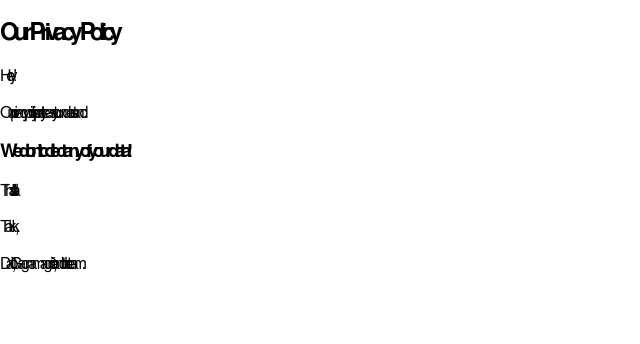
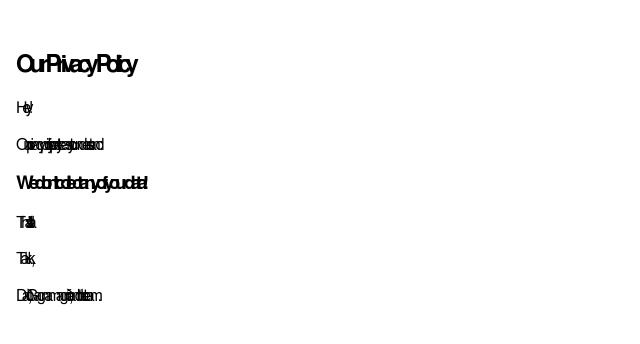
Before and after one commit to combatdave/combatdave.github.io, a plain HTML site: page privacy/index.html in a window 1280 px wide. Shown: the whole page, without its empty margins (0-640 px from the left). Drawn offline with nearby package versions, Linux system fonts and the light colour scheme.

Commit message:
Update index.html

```diff
--- a/privacy/index.html
+++ b/privacy/index.html
@@ -4,7 +4,18 @@
     <title>Daði og Gagnamagnið: A Eurovision Adventure - Privacy Policy</title>
 
     <link rel="stylesheet" href="https://unpkg.com/purecss@2.0.5/build/pure-min.css" integrity="sha384-LTIDeidl25h2dPxrB2Ekgc9c7sEC3CWGM6HeFmuDNUjX76Ert4Z4IY714dhZHPLd" crossorigin="anonymous">
+    <link rel="stylesheet" href="https://unpkg.com/purecss@1.0.1/build/base-min.css">
     <meta name="viewport" content="width=device-width, initial-scale=1">
+
+    <style>
+      #layout {
+        padding: 0;
+      }
+
+      .content {
+        padding: 2em 1em 0;
+      }
+    </style>
   </head>
 
   <body>
```
